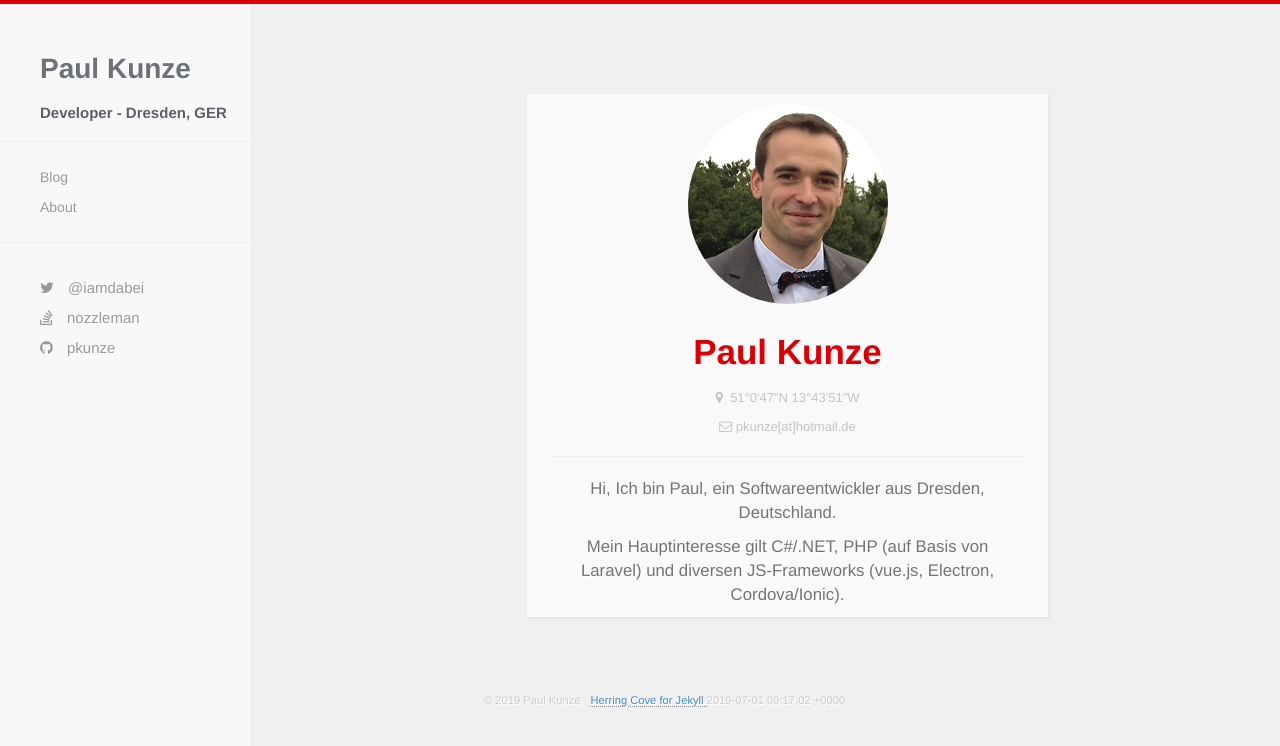
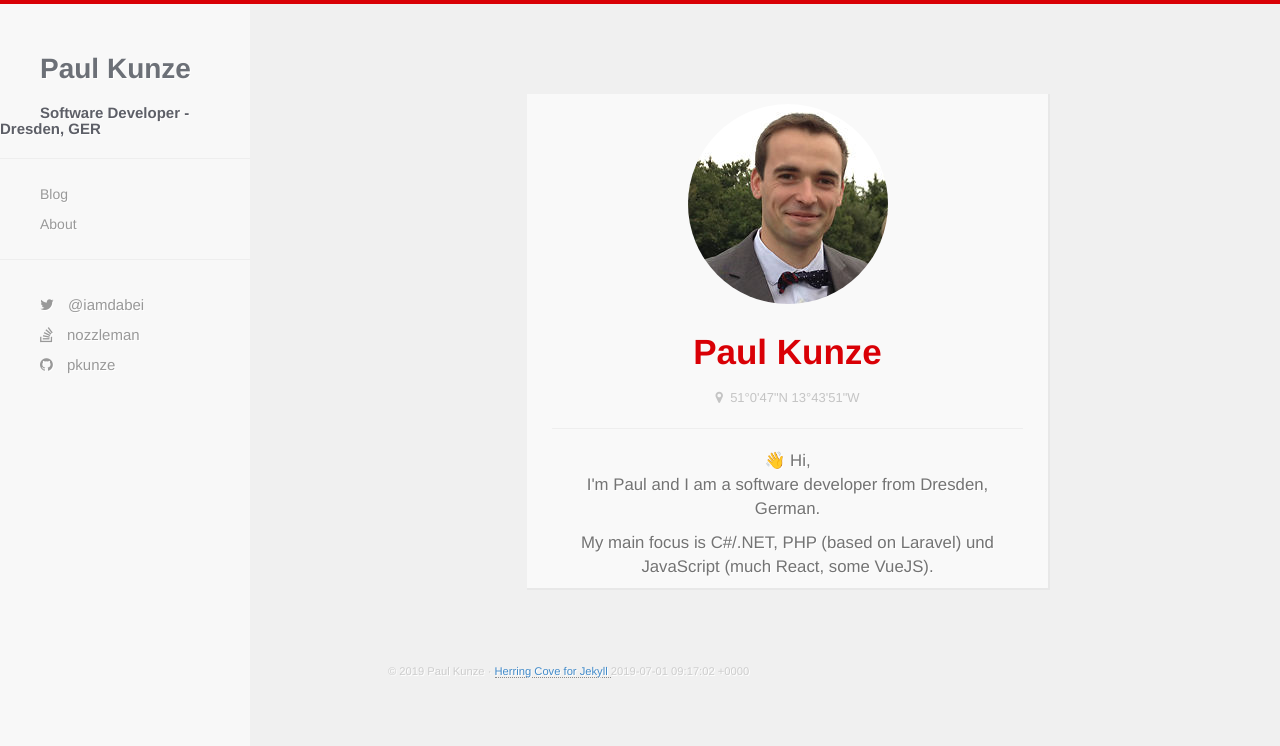
Before and after one commit to pkunze/pkunze.github.io, a Jekyll site: the page built from about.html, in a window 1280 px wide. Shown: the top 746 px of the page. Built offline with Jekyll 4.4.1, drawn with Linux system fonts in a browser that asks for light colours; nearby versions of some CDN libraries; Markdown is read by kramdown in place of the engine named in the settings.

```diff
--- a/_config.yml
+++ b/_config.yml
@@ -1,30 +1,29 @@
 name: Paul Kunze
 author: Paul Kunze
 baseurl: https://pkunze.github.io
-description: Developer - Dresden, GER
+description: Software Developer - Dresden, GER
 github: http://www.github.com/pkunze
 twitter: http://www.twitter.com/iamdabei
 stackoverflow: http://stackoverflow.com/users/1776367/nozzleman
-email: pkunze[at]hotmail.de
+linkedin: https://www.linkedin.com/in/paul-kunze-ba79a53a
 location: 51°0'47"N   13°43'51"W
 disqus: paulkunzegithub
 
 ##Make sure to edit the above fields, especially for disqus.
 
-
 highlighter: pygments
 markdown: redcarpet
 redcarpet:
-  extensions: ["tables"]
+    extensions: ["tables"]
 
 defaults:
-  - scope:
-      path: ""
-      type: "pages"
-    values:
-      layout: "default"
-  - scope:
-      path: ""
-      type: "posts"
-    values:
-      layout: "post"
+    - scope:
+          path: ""
+          type: "pages"
+      values:
+          layout: "default"
+    - scope:
+          path: ""
+          type: "posts"
+      values:
+          layout: "post"
--- a/about.html
+++ b/about.html
@@ -1,28 +1,29 @@
 ---
 title: About
 ---
+
 <div class="container">
     <div class="container text-center">
         <div class="row">
             <div class="user-card">
                 <div class="row">
-          <img src="{{ site.baseurl }}/images/self.jpg" class="img-circle">
+                    <img src="{{ site.baseurl }}/images/self.jpg" class="img-circle" />
                     <h1>Paul Kunze</h1>
                     <p><i class="fa fa-map-marker"></i>&nbsp;&nbsp;{{ site.location }}</p>
-          <p><i class="fa fa-envelope-o"></i>&nbsp;pkunze[at]hotmail.de </p>
                     <hr />
                 </div>
                 <div class="row">
                     <div class="col-md-12 letter">
                         <p>
-              Hi, Ich bin Paul, ein Softwareentwickler aus Dresden, Deutschland.
+                            👋 Hi,<br />
+                            I'm Paul and I am a software developer from Dresden, German.
                         </p>
                         <p>
-              Mein Hauptinteresse gilt C#/.NET, PHP (auf Basis von Laravel) und
-              diversen JS-Frameworks (vue.js, Electron, Cordova/Ionic).
+                            My main focus is C#/.NET, PHP (based on Laravel) und JavaScript (much React, some VueJS).
                         </p>
                     </div>
                 </div>
             </div>
         </div>
     </div>
+</div>
```
Also changed, not shown: _posts/2013-12-04-Samples.markdown (deleted, +0 -64 lines), _posts/2013-12-04-welcome-to-jekyll.markdown (deleted, +0 -23 lines). Lines whose indentation alone changed are shown as unchanged.
